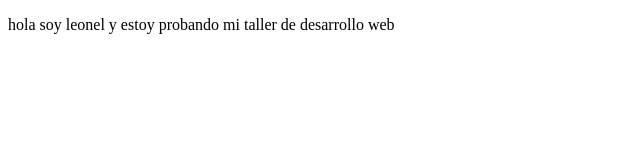
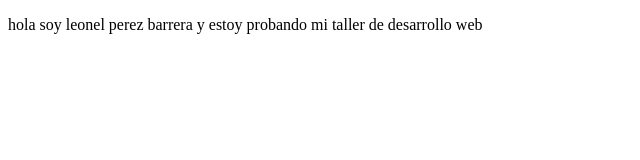
Before and after one commit to leonelpb/proyectdemocursoprework, a plain HTML site: page index.html in a window 1280 px wide. Shown: the whole page, without its empty margins (0-640 px from the left). Drawn offline with Linux system fonts and the light colour scheme.

Commit message:
cambioagregado para demo

```diff
--- a/index.html
+++ b/index.html
@@ -8,7 +8,7 @@
 </head>
 <body>
  <p>
-     hola soy leonel y estoy probando mi taller de desarrollo web
+     hola soy leonel  perez barrera y estoy probando mi taller de desarrollo web
  </p>
 </body>
 </html>
```
